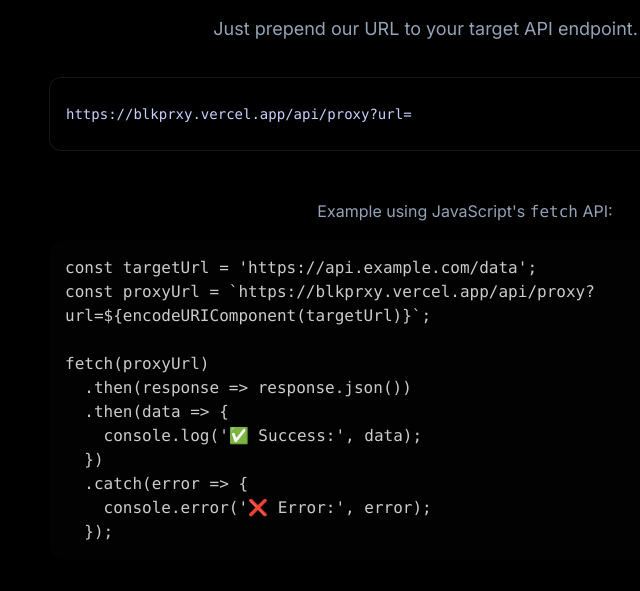
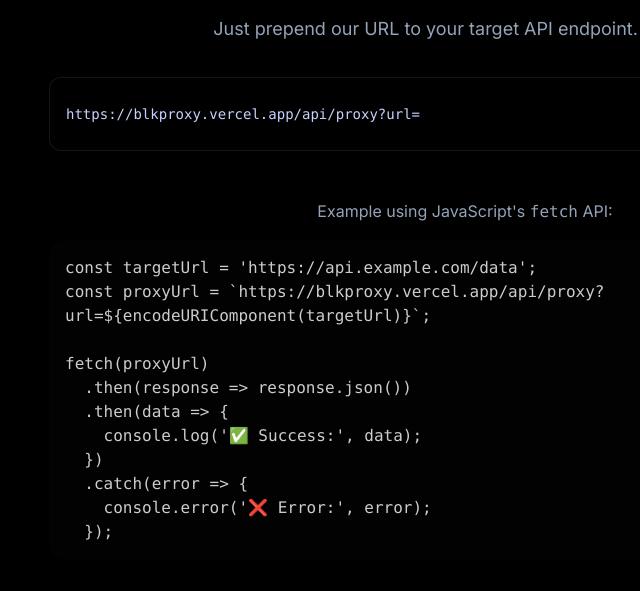
Before and after one commit to iambhvsh/blkproxy, a website: page public/index.html in a window 1280 px wide. Shown: the part 885-1476 px from the top of the page, 175-815 px from the left. Drawn offline with nearby package versions, Linux system fonts and the light colour scheme; no server answers.

Commit message:
Fix proxy URL from blkprxy to blkproxy

```diff
--- a/public/index.html
+++ b/public/index.html
@@ -144,7 +144,7 @@
                 <div class="bg-black rounded-xl border border-slate-300/10 shadow-2xl p-4 mt-8">
                     <div class="flex flex-col sm:flex-row items-center justify-between gap-4">
                         <p class="text-sm font-mono text-indigo-200 flex-grow text-center sm:text-left overflow-x-auto">
-                            https://blkprxy.vercel.app/api/proxy?url=
+                            https://blkproxy.vercel.app/api/proxy?url=
                         </p>
                         <button id="copy-btn" class="bg-indigo-600 text-white text-sm font-semibold px-4 py-2 rounded-lg hover:bg-indigo-700 transition-colors duration-300 focus-ring flex items-center gap-2 w-full sm:w-auto justify-center flex-shrink-0">
                             <span class="material-symbols-outlined text-base">content_copy</span>
@@ -156,7 +156,7 @@
                 <div class="mt-12">
                     <p class="text-slate-400 mb-4 text-center">Example using JavaScript's <code>fetch</code> API:</p>
                     <pre class="rounded-2xl text-sm shadow-2xl"><code class="language-javascript">const targetUrl = 'https://api.example.com/data';
-const proxyUrl = `https://blkprxy.vercel.app/api/proxy?url=${encodeURIComponent(targetUrl)}`;
+const proxyUrl = `https://blkproxy.vercel.app/api/proxy?url=${encodeURIComponent(targetUrl)}`;
 
 fetch(proxyUrl)
   .then(response => response.json())
@@ -269,7 +269,7 @@
             // Handles the logic for the 'Copy' button.
             const copyBtn = document.getElementById('copy-btn');
             const copyTextSpan = document.getElementById('copy-text');
-            const proxyUrlToCopy = 'https://blkprxy.vercel.app/api?url=';
+            const proxyUrlToCopy = 'https://blkproxy.vercel.app/api/proxy?url=';
 
             copyBtn.addEventListener('click', () => {
                 const textArea = document.createElement('textarea');
```
